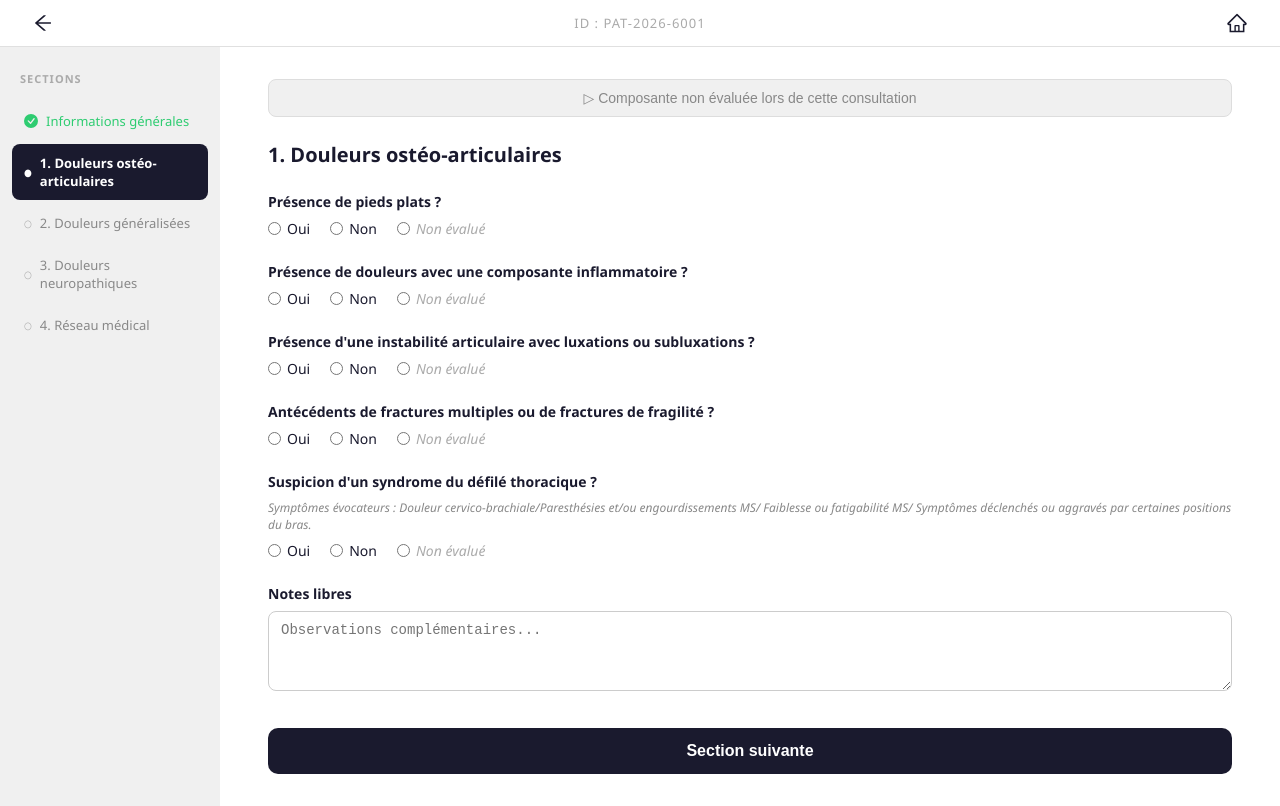
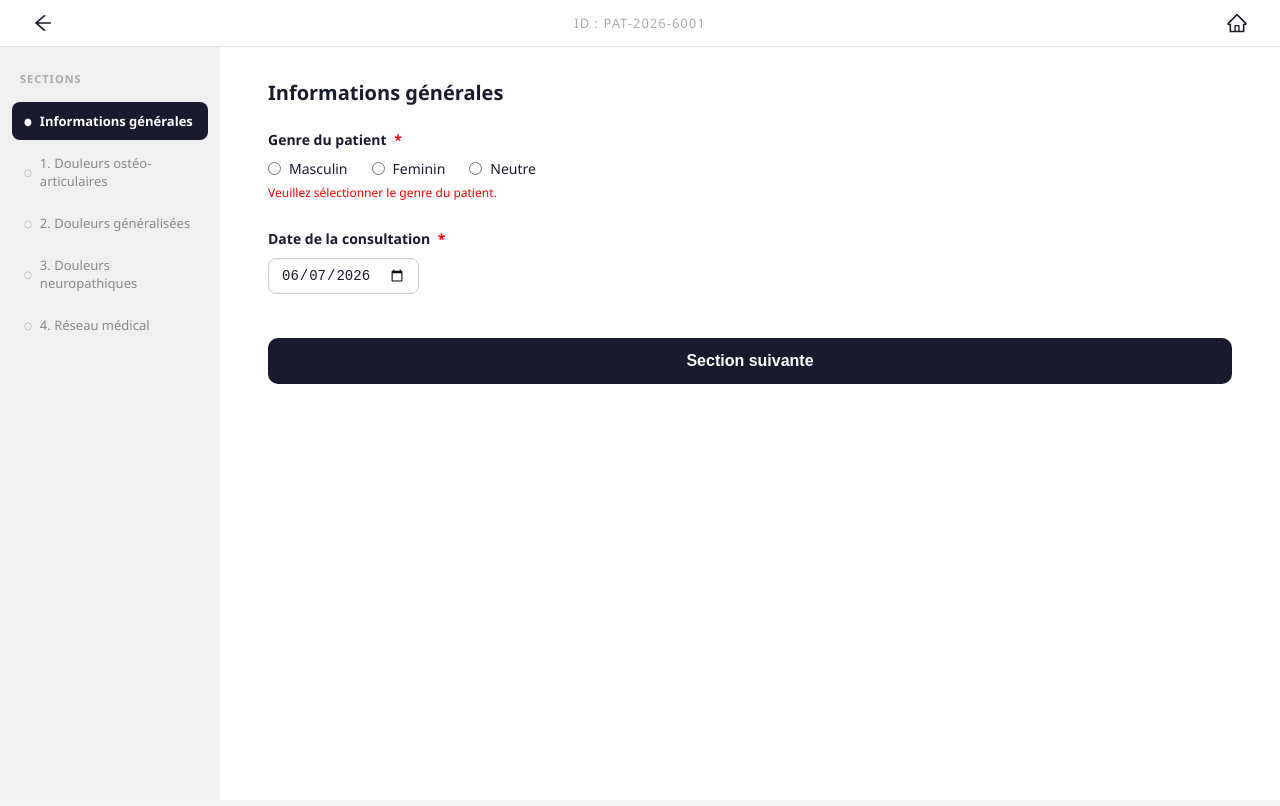
Before and after one commit to sarapereirad/heds-clinical-tool, a React app in the folder frontend/: page /evaluation in a window 1280 px wide. Both pictures are taken after a click on the button "Section suivante". Built offline with nearby package versions, Linux system fonts and the light colour scheme; the HTML template or start-up script is replaced by a standard one.

Commit message:
fix: update form validation, gender options and remove skip button from medical network section

```diff
--- a/frontend/src/components/form/QuestionBlock.jsx
+++ b/frontend/src/components/form/QuestionBlock.jsx
@@ -8,7 +8,7 @@ function QuestionBlock({
   const labels = {
     oui: "Oui",
     non: "Non",
-    non_evalue: "Non évalué",
+    non_evalue: "Non évaluée",
   };
 
   return (
--- a/frontend/src/sections/InfoGenerales.jsx
+++ b/frontend/src/sections/InfoGenerales.jsx
@@ -1,62 +1,67 @@
-function InfoGenerales({ formData, updateField, onNext, onSkip }) {
+import { useState } from "react";
+
+function InfoGenerales({ formData, updateField, onNext }) {
+  const [errors, setErrors] = useState({});
+
+  const validate = () => {
+    const newErrors = {};
+    if (!formData.genre) {
+      newErrors.genre = "Veuillez sélectionner le genre du patient.";
+    }
+    if (!formData.dateConsultation) {
+      newErrors.dateConsultation =
+        "Veuillez indiquer la date de la consultation.";
+    }
+    setErrors(newErrors);
+    return Object.keys(newErrors).length === 0;
+  };
+
+  const handleNext = () => {
+    if (validate()) onNext();
+  };
+
   return (
     <div>
-      <button style={styles.btnSkip} onClick={onSkip}>
-        ▷ Composante non évaluée lors de cette consultation
-      </button>
-
       <h2 style={styles.title}>Informations générales</h2>
 
       <div style={styles.fieldGroup}>
-        <p style={styles.label}>Genre du patient</p>
+        <p style={styles.label}>
+          Genre du patient <span style={styles.required}>*</span>
+        </p>
         <div style={styles.optionsRow}>
-          <label style={styles.option}>
+          {["masculin", "feminin", "neutre"].map((g) => (
+            <label key={g} style={styles.option}>
               <input
                 type="radio"
                 name="genre"
-              value="masculin"
-              checked={formData.genre === "masculin"}
-              onChange={() => updateField("genre", "masculin")}
+                value={g}
+                checked={formData.genre === g}
+                onChange={() => updateField("genre", g)}
                 style={styles.radio}
               />
-            <span>Masculin</span>
+              <span>{g.charAt(0).toUpperCase() + g.slice(1)}</span>
             </label>
-          <label style={styles.option}>
-            <input
-              type="radio"
-              name="genre"
-              value="feminin"
-              checked={formData.genre === "feminin"}
-              onChange={() => updateField("genre", "feminin")}
-              style={styles.radio}
-            />
-            <span>Féminin</span>
-          </label>
-          <label style={styles.option}>
-            <input
-              type="radio"
-              name="genre"
-              value="neutre"
-              checked={formData.genre === "neutre"}
-              onChange={() => updateField("genre", "neutre")}
-              style={styles.radio}
-            />
-            <span>Neutre</span>
-          </label>
+          ))}
         </div>
+        {errors.genre && <p style={styles.errorMsg}>{errors.genre}</p>}
       </div>
 
       <div style={styles.fieldGroup}>
-        <p style={styles.label}>Date de la consultation</p>
+        <p style={styles.label}>
+          Date de la consultation <span style={styles.required}>*</span>
+        </p>
         <input
           type="date"
           value={formData.dateConsultation}
           onChange={(e) => updateField("dateConsultation", e.target.value)}
           style={styles.dateInput}
         />
+        {errors.dateConsultation && (
+          <p style={styles.errorMsg}>{errors.dateConsultation}</p>
+        )}
       </div>
 
-      <button style={styles.btnPrimary} onClick={onNext}>
+      <button style={styles.btnPrimary} onClick={handleNext}>
         Section suivante
       </button>
     </div>
@@ -64,18 +69,6 @@ function InfoGenerales({ formData, updateField, onNext, onSkip }) {
 }
 
 const styles = {
-  btnSkip: {
-    width: "100%",
-    padding: "10px",
-    backgroundColor: "#f0f0f0",
-    color: "#888",
-    border: "1px solid #ddd",
-    borderRadius: "8px",
-    fontSize: "14px",
-    cursor: "pointer",
-    marginBottom: "24px",
-    textAlign: "center",
-  },
   title: {
     fontSize: "20px",
     fontWeight: "700",
@@ -90,6 +83,10 @@ const styles = {
     fontSize: "14px",
     color: "#1a1a2e",
     marginBottom: "10px",
+  },
+  required: {
+    color: "red",
+    marginLeft: "4px",
   },
   optionsRow: {
     display: "flex",
@@ -114,6 +111,11 @@ const styles = {
     fontSize: "14px",
     color: "#1a1a2e",
   },
+  errorMsg: {
+    color: "red",
+    fontSize: "12px",
+    marginTop: "6px",
+  },
   btnPrimary: {
     width: "100%",
     padding: "14px",
--- a/frontend/src/sections/ReseauMedical.jsx
+++ b/frontend/src/sections/ReseauMedical.jsx
@@ -13,10 +13,6 @@ function ReseauMedical({ formData, updateField, onSkip }) {
 
   return (
     <div>
-      <button style={styles.btnSkip} onClick={onSkip}>
-        ▷ Composante non évaluée lors de cette consultation
-      </button>
-
       <h2 style={styles.title}>4. Réseau médical</h2>
       <p style={styles.instruction}>
         Cochez les spécialistes impliqués dans le suivi
```
Lines whose indentation alone changed are shown as unchanged.
